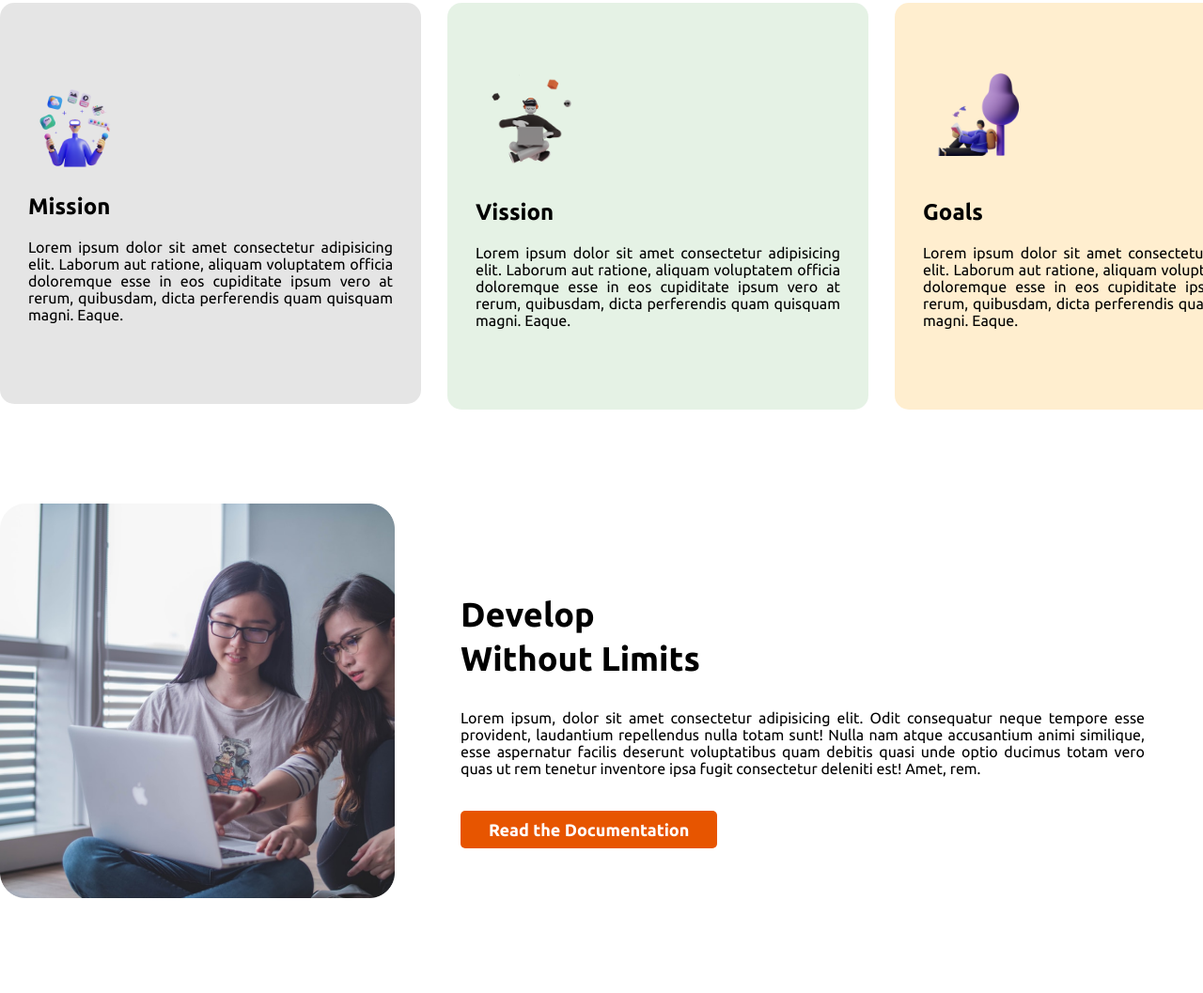
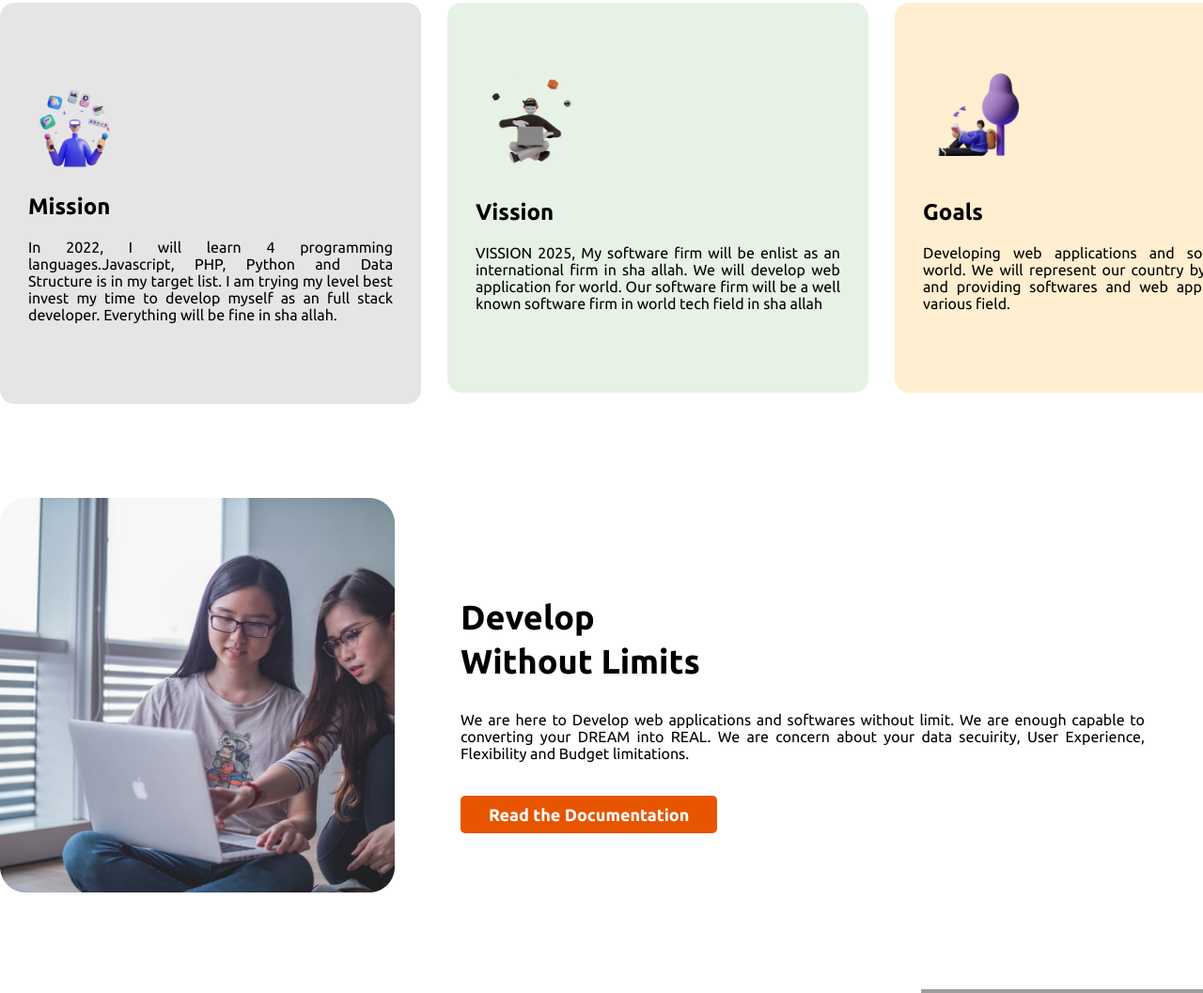
Before and after one commit to Atahar-Hossain/first-challange-portfolio, a plain HTML site: page index.html in a window 1280 px wide. Shown: the part 920-1977 px from the top of the page at 94% size. Drawn offline with Linux system fonts and the light colour scheme; grey boxes are pictures that could not be loaded.

Commit message:
text update

```diff
--- a/index.html
+++ b/index.html
@@ -22,7 +22,7 @@
                         <span id="orange-color">Mission 2022</span>
                     </div>
                     <div class="focus-details">
-                        <p>This is MAH Mahadi. In 2022, I want explore myself worldwide by the grace of almighty allah. I hope Programming Hero help me in this journey.</p>
+                        <p>This is MAH Mahadi. In 2022, I want to explore myself worldwide by the grace of almighty allah. I hope Programming Hero help me in this journey.</p>
                         <a href="#" target="blank" class="explore-link">explore now</a>
                         <h3>Scroll down to explore more about us</h3>
                     </div>
@@ -63,7 +63,9 @@
                         <div class="mission-item-content" id="mission-back">
                             <img src="images/illustrators/illustrator-1.png" alt="Mission pic">
                             <h2>Mission</h2>
-                            <p>Lorem ipsum dolor sit amet consectetur adipisicing elit. Laborum aut ratione, aliquam voluptatem officia doloremque esse in eos cupiditate ipsum vero at rerum, quibusdam, dicta perferendis quam quisquam magni. Eaque.</p>
+                            <p>In 2022, I will learn 4 programming languages.Javascript, PHP, Python and Data Structure is in my target list. I am trying my level best invest my time to develop myself as an full stack developer.
+                            Everything will be fine in sha allah.
+                            </p>
                         </div>
                     </div>
 
@@ -73,7 +75,7 @@
                         <div class="mission-item-content" id="vission-back">
                             <img src="images/illustrators/illustrator-2.png" alt="vission pic">
                             <h2>Vission</h2>
-                            <p>Lorem ipsum dolor sit amet consectetur adipisicing elit. Laborum aut ratione, aliquam voluptatem officia doloremque esse in eos cupiditate ipsum vero at rerum, quibusdam, dicta perferendis quam quisquam magni. Eaque.</p>
+                            <p>VISSION 2025, My software firm will be enlist as an international firm in sha allah. We will develop web application for world. Our software firm will be a well known software firm in world tech field in sha allah</p>
                         </div>
                     </div>
 
@@ -83,7 +85,7 @@
                         <div class="mission-item-content" id="goals-back">
                             <img src="images/illustrators/illustrator-3.png" alt="goals pic">
                             <h2>Goals</h2>
-                            <p>Lorem ipsum dolor sit amet consectetur adipisicing elit. Laborum aut ratione, aliquam voluptatem officia doloremque esse in eos cupiditate ipsum vero at rerum, quibusdam, dicta perferendis quam quisquam magni. Eaque.</p>
+                            <p>Developing web applications and softwares for world. We will represent our country by developing and providing softwares and web applications for various field. </p>
                         </div>
                     </div>
                 </div>
@@ -115,7 +117,7 @@
 
                 <div class="developer-content">
                     <h2>Develop <br>Without Limits</h2>
-                    <p>Lorem ipsum, dolor sit amet consectetur adipisicing elit. Odit consequatur neque tempore esse provident, laudantium repellendus nulla totam sunt! Nulla nam atque accusantium animi similique, esse aspernatur facilis deserunt voluptatibus quam debitis quasi unde optio ducimus totam vero quas ut rem tenetur inventore ipsa fugit consectetur deleniti est! Amet, rem.</p>
+                    <p>We are here to Develop web applications and softwares without limit. We are enough capable to converting your DREAM into REAL. We are concern about your data secuirity, User Experience, Flexibility and Budget limitations.</p>
                     <a href="#" id="read-the-documents">Read the Documentation</a>
                 </div>
             </div>
```
